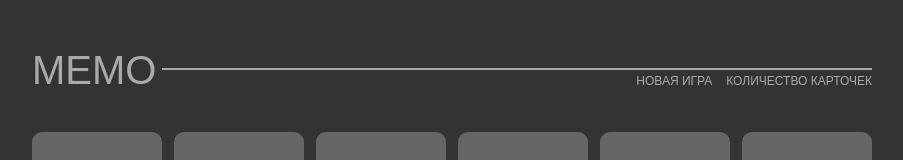
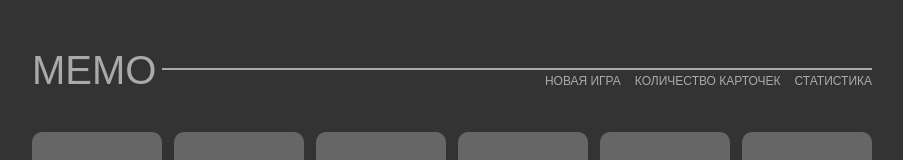
Before and after one commit to ValerijKalabin/memo, a plain HTML site: page index.html in a window 1280 px wide. Shown: the top 160 px of the page, without its empty margins (188-1091 px from the left). Drawn offline with Linux system fonts and the light colour scheme.

Commit message:
statistics

```diff
--- a/index.html
+++ b/index.html
@@ -14,6 +14,7 @@
                 <ul class="header__menu-list">
                     <li class="header__menu-item">Новая игра</li>
                     <li class="header__menu-item">Количество карточек</li>
+                    <li class="header__menu-item">Статистика</li>
                 </ul>
             </menu>
         </header>
```
